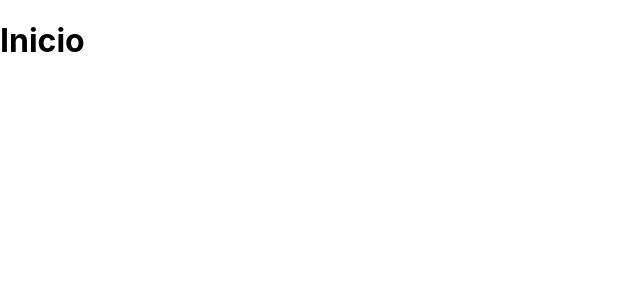
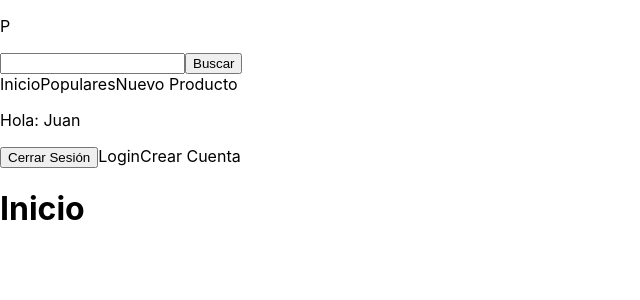
Before and after one commit to Sebchav/ProductHunt-Next, a Next.js app: page / in a window 1280 px wide. Shown: the top 300 px of the page, without its empty margins (0-640 px from the left). Built offline with nearby package versions, Linux system fonts and the light colour scheme.

Commit message:
Emotion, Layout, Routing Next.js, Header and Nav

```diff
--- /dev/null
+++ b/components/layout/Header.js
@@ -0,0 +1,32 @@
+import React from 'react'
+import Buscar from './ui/Buscar'
+import Navegacion from './Navegacion'
+import Link from 'next/link'
+
+const Header = () => {
+  return (
+    <header>
+        <div>
+            <div>
+                <p>P</p>
+
+                <Buscar />
+
+                <Navegacion />
+            </div>
+
+            <div>
+                <p>Hola: Juan</p>
+
+                <button type='button'>Cerrar Sesión</button>
+
+                <Link href="/">Login</Link>
+                <Link href="/">Crear Cuenta</Link>
+
+            </div>
+        </div>
+    </header>
+  )
+}
+
+export default Header
--- /dev/null
+++ b/components/layout/Layout.js
@@ -0,0 +1,18 @@
+import React from 'react'
+import Link from 'next/link'
+import Header from './Header'
+
+const Layout = ({children}) => {
+  return (
+    <>
+        <Header />
+
+        <main>
+            {children}
+        </main>
+    </>
+
+  )
+}
+
+export default Layout
--- /dev/null
+++ b/components/layout/Navegacion.js
@@ -0,0 +1,14 @@
+import React from 'react'
+import Link from 'next/link'
+
+const Navegacion = () => {
+  return (
+    <nav>
+        <Link href="/">Inicio</Link>
+        <Link href="/">Populares</Link>
+        <Link href="/">Nuevo Producto</Link>
+    </nav>
+  )
+}
+
+export default Navegacion
--- /dev/null
+++ b/components/layout/ui/Buscar.js
@@ -0,0 +1,13 @@
+import React from 'react'
+
+const Buscar = () => {
+  return (
+    <form>
+        <input type='text' />
+
+        <button type='submit'>Buscar</button>
+    </form>
+  )
+}
+
+export default Buscar
--- a/package.json
+++ b/package.json
@@ -9,6 +9,11 @@
     "lint": "next lint"
   },
   "dependencies": {
+    "@emotion/babel-preset-css-prop": "^11.11.0",
+    "@emotion/core": "^11.0.0",
+    "@emotion/react": "^11.11.1",
+    "@emotion/styled": "^11.11.0",
+    "babel-plugin-emotion": "^11.0.0",
     "next": "13.4.12",
     "react": "18.2.0",
     "react-dom": "18.2.0"
--- a/pages/index.js
+++ b/pages/index.js
@@ -1,8 +1,12 @@
+import styled from "@emotion/styled";
+import Layout from "../components/layout/Layout";
 
 export default function Home() {
   return (
     <div>
-         <h1>Inicio</h1>
+          <Layout>
+              <h1>Inicio</h1>
+          </Layout>
     </div>
   )
 }
```
Also changed, not shown: pages/nosotros.js (+6 -1 lines), .babelrc (added), 1 other file (tests, documents, lock files or other folders).
